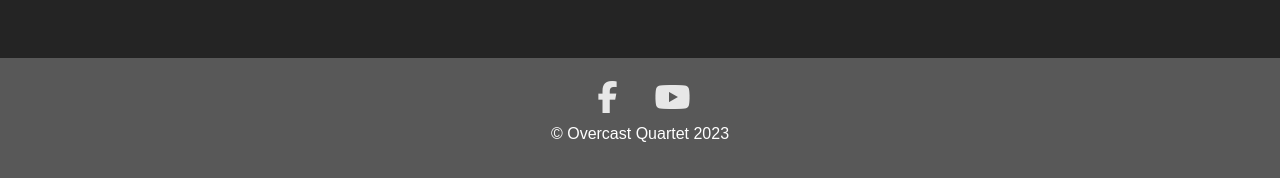
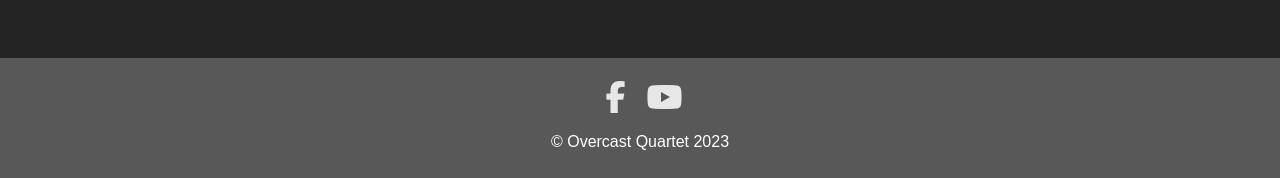
Before and after one commit to JakobReid/overcast, a website: page index.html in a window 1280 px wide. Shown: the part 1493-1671 px from the top of the page. Drawn offline with nearby package versions, Linux system fonts and the light colour scheme.

Commit message:
fix p tag close

```diff
--- a/index.html
+++ b/index.html
@@ -140,9 +140,9 @@
             </div>
         </div>
 
-        <div class="row">
+        <div class="row my-2">
             <div class="col">
-                <span>&#169; Overcast Quartet 2023</p>
+                <span>&#169; Overcast Quartet 2023</span>
             </div>
         </div>
     </footer>
--- a/styles.css
+++ b/styles.css
@@ -148,7 +148,7 @@
     color: var(--oc-white);
     font-size: 2rem;
     text-decoration: none;
-    margin: 2rem 0.5rem;
+    margin: 2rem 0;
 }
 
 .social-media-link:hover {
```
